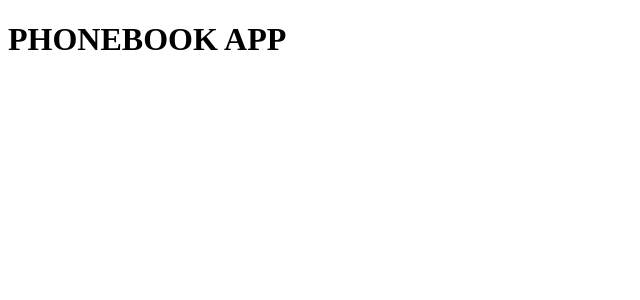
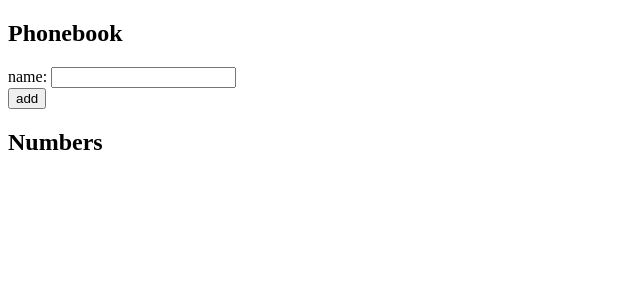
Before and after one commit to RastkoAmun/phonebook-app, a React (Create React App) app: page / in a window 1280 px wide. Shown: the top 300 px of the page, without its empty margins (0-640 px from the left). Built offline with nearby package versions, Linux system fonts and the light colour scheme.

Commit message:
Basic structure of the app

```diff
--- a/src/App.js
+++ b/src/App.js
@@ -1,9 +1,25 @@
-function App() {
-  return (
-    <div className="App">
-      <h1> PHONEBOOK APP </h1>
+import { useState } from 'react'
+
+const App = () => {
+  const [persons, setPersons] = useState([
+    {name: 'Magnus Carlsen', }
+  ])
+  const [newName, setNewName] = useState('');
+
+  return(
+    <div>
+      <h2>Phonebook</h2>
+      <form>
+        <div>
+          name: <input />
+        </div>
+        <div>
+          <button type='submit'>add</button>
+        </div>
+        <h2>Numbers</h2>
+      </form>
     </div>
-  );
+  )
 }
 
 export default App;
```
